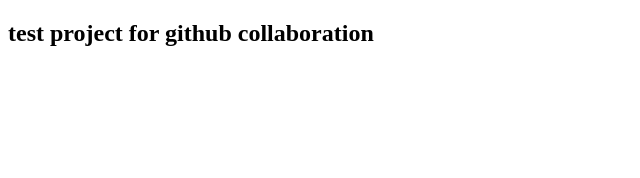
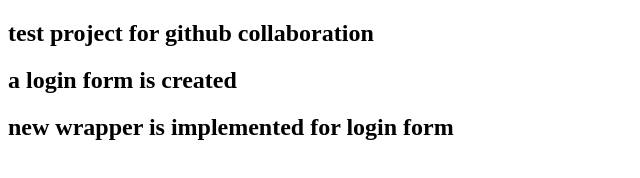
Before and after one commit to mamunpr6/github-collaboration, a plain HTML site: page index.html in a window 1280 px wide. Shown: the whole page, without its empty margins (0-640 px from the left). Drawn offline with Linux system fonts and the light colour scheme.

Commit message:
login form added

```diff
--- a/index.html
+++ b/index.html
@@ -7,5 +7,7 @@
   </head>
   <body>
     <h2>test project for github collaboration</h2>
+    <h2>a login form is created</h2>
+    <h2>new wrapper is implemented for login form</h2>
   </body>
 </html>
```
